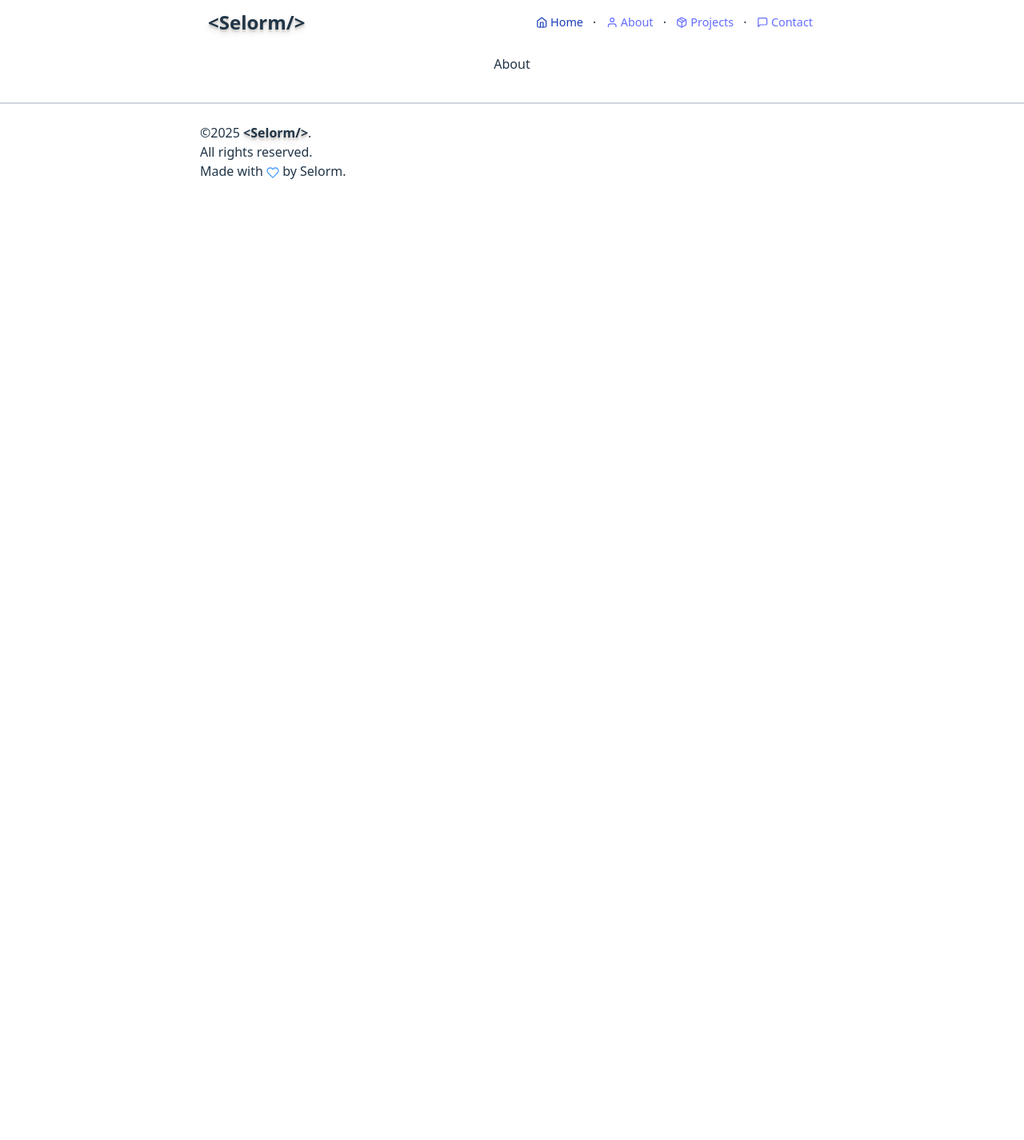
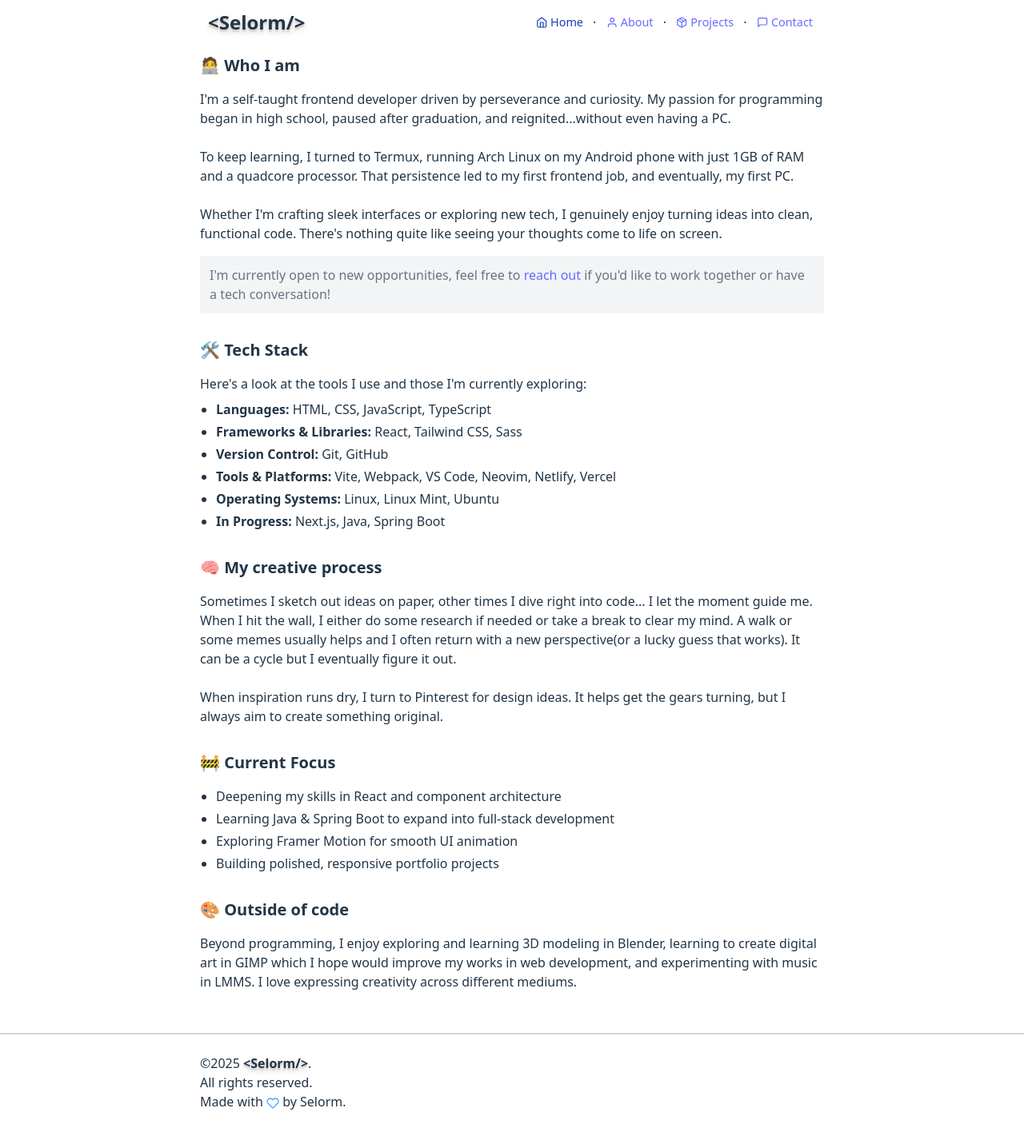
Before and after one commit to Xirlorm/dev-folio, a React (Vite) app: page /about in a window 1280 px wide. Shown: the top 1426 px of the page at 80% size. Before the commit the page ends 800 px from the top, so only its background shows below. Built offline with nearby package versions, Linux system fonts and the light colour scheme; some icons are missing.

Commit message:
added contents for about page

```diff
--- /dev/null
+++ b/src/components/Note.tsx
@@ -0,0 +1,11 @@
+import { ReactNode } from "react";
+
+function Note({ children }: { children: ReactNode }) {
+  return (
+    <div className="note text-gray-500 p-3 my-4 bg-gray-100 rounded-sm">
+      {children}
+    </div>
+  );
+}
+
+export default Note;
--- a/src/pages/About.tsx
+++ b/src/pages/About.tsx
@@ -1,5 +1,98 @@
+import { Link } from "react-router-dom";
+import Note from "../components/Note";
+
 function About() {
-    return <>About</>
+  return (
+    <div>
+      <div className="mb-8">
+        <h2 className="font-bold text-xl">🧑‍💻 Who I am</h2>
+        <p className="mt-4">
+          I'm a self-taught frontend developer driven by perseverance and
+          curiosity. My passion for programming began in high school, paused
+          after graduation, and reignited...without even having a PC.
+          <br />
+          <br />
+          To keep learning, I turned to Termux, running Arch Linux on my Android
+          phone with just 1GB of RAM and a quadcore processor. That persistence
+          led to my first frontend job, and eventually, my first PC.
+          <br />
+          <br />
+          Whether I'm crafting sleek interfaces or exploring new tech, I
+          genuinely enjoy turning ideas into clean, functional code. There's
+          nothing quite like seeing your thoughts come to life on screen.
+        </p>
+        <Note>
+          I'm currently open to new opportunities, feel free to{" "}
+          <Link to="/#contacts">reach out</Link> if you'd like to work together
+          or have a tech conversation!
+        </Note>
+      </div>
+      <div className="mb-8">
+        <h2 className="font-bold text-xl">🛠️ Tech Stack</h2>
+        <p className="mt-4">
+          Here's a look at the tools I use and those I'm currently exploring:
+          <ul className="list-disc pl-5 mt-2 space-y-1">
+            <li>
+              <strong>Languages:</strong> HTML, CSS, JavaScript, TypeScript
+            </li>
+            <li>
+              <strong>Frameworks & Libraries:</strong> React, Tailwind CSS, Sass
+            </li>
+            <li>
+              <strong>Version Control:</strong> Git, GitHub
+            </li>
+            <li>
+              <strong>Tools & Platforms:</strong> Vite, Webpack, VS Code,
+              Neovim, Netlify, Vercel
+            </li>
+            <li>
+              <strong>Operating Systems:</strong> Linux, Linux Mint, Ubuntu
+            </li>
+            <li>
+              <strong>In Progress:</strong> Next.js, Java, Spring Boot
+            </li>
+          </ul>
+        </p>
+      </div>
+      <div className="mb-8">
+        <h2 className="font-bold text-xl">🧠 My creative process</h2>
+        <p className="mt-4">
+          Sometimes I sketch out ideas on paper, other times I dive right into
+          code... I let the moment guide me. When I hit the wall, I either do
+          some research if needed or take a break to clear my mind. A walk or
+          some memes usually helps and I often return with a new perspective(or
+          a lucky guess that works). It can be a cycle but I eventually figure
+          it out.
+          <br />
+          <br /> When inspiration runs dry, I turn to Pinterest for design
+          ideas. It helps get the gears turning, but I always aim to create
+          something original.
+        </p>
+      </div>
+      <div className="mb-8">
+        <h2 className="font-bold text-xl">🚧 Current Focus</h2>
+        <p className="mt-4">
+          <ul className="list-disc pl-5 mt-2 space-y-1">
+            <li>Deepening my skills in React and component architecture</li>
+            <li>
+              Learning Java & Spring Boot to expand into full-stack development
+            </li>
+            <li>Exploring Framer Motion for smooth UI animation</li>
+            <li>Building polished, responsive portfolio projects</li>
+          </ul>
+        </p>
+      </div>
+      <div className="mb-4">
+        <h2 className="font-bold text-xl">🎨 Outside of code</h2>
+        <p className="mt-4">
+          Beyond programming, I enjoy exploring and learning 3D modeling in
+          Blender, learning to create digital art in GIMP which I hope would
+          improve my works in web development, and experimenting with music in
+          LMMS. I love expressing creativity across different mediums.
+        </p>
+      </div>
+    </div>
+  );
 }
 
-export default About
+export default About;
```
